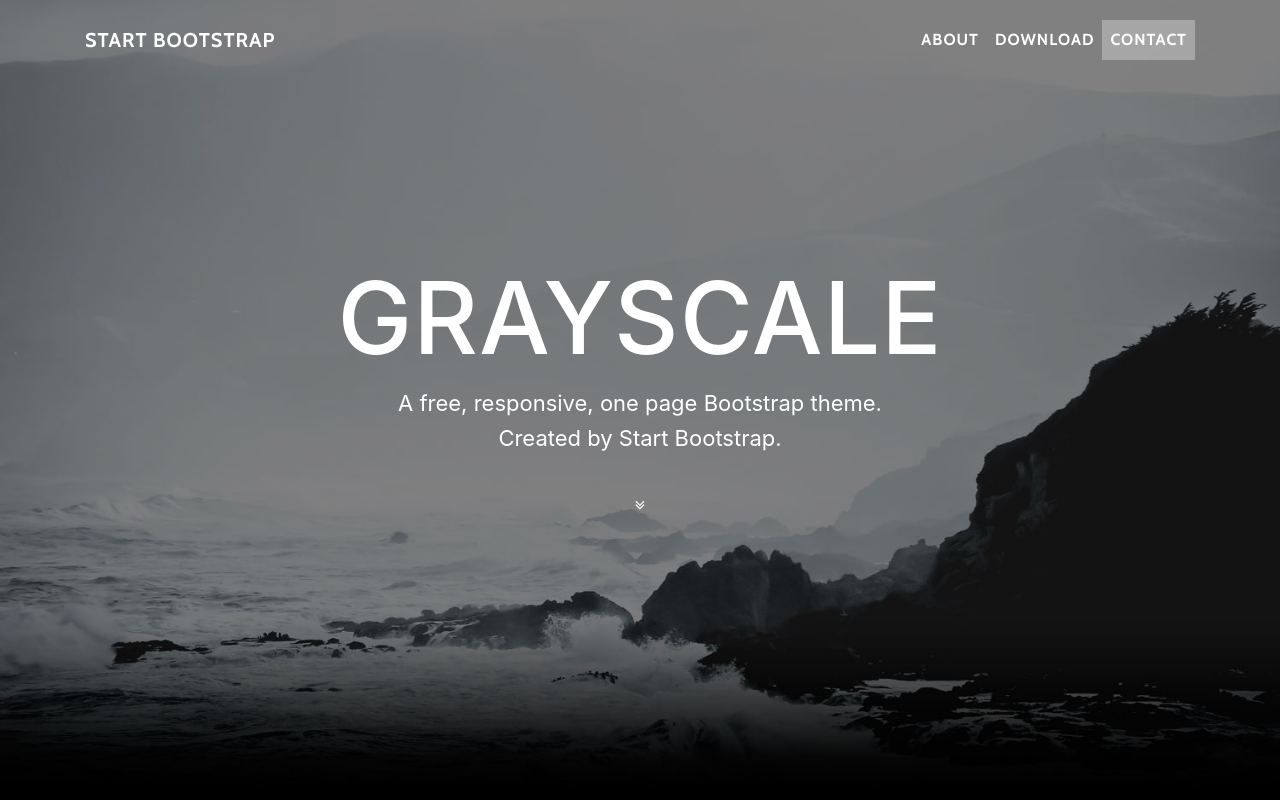
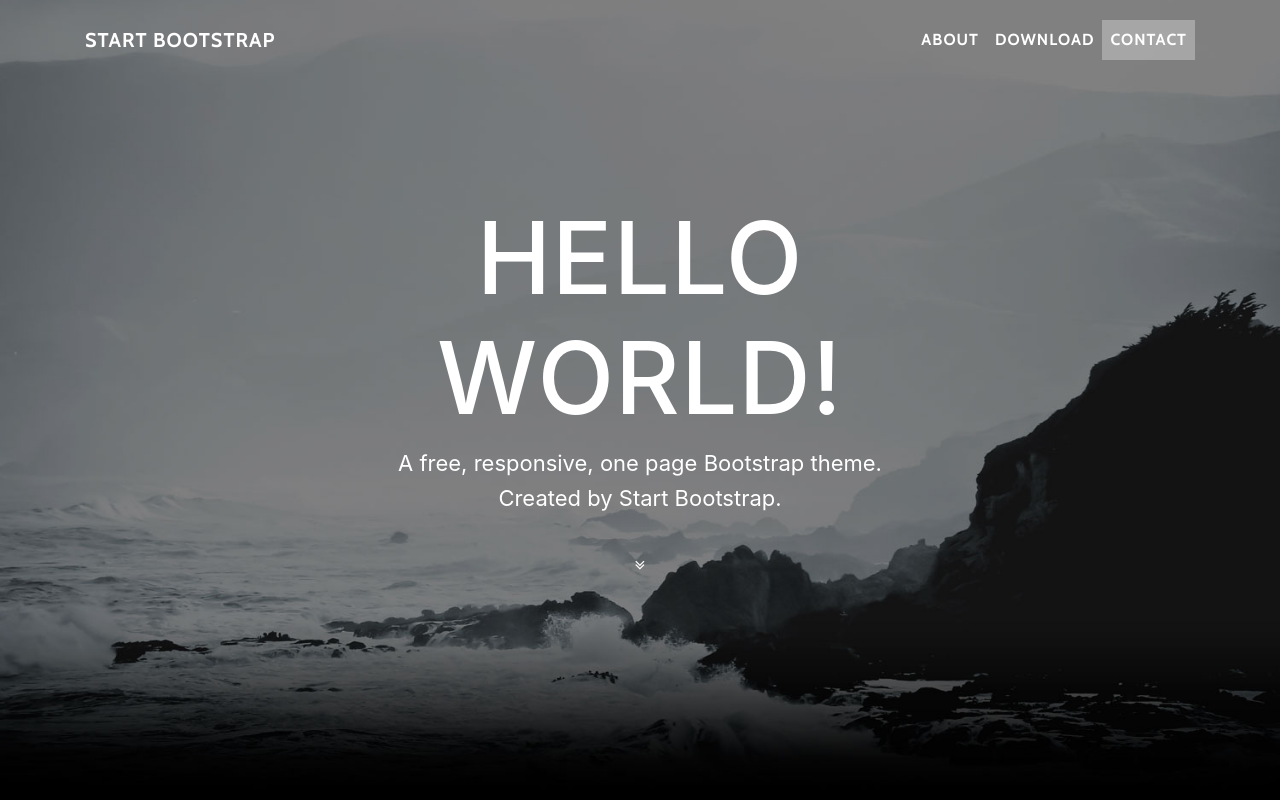
Before and after one commit to annarekow/hoot-photos, a website with bundled scripts: page index.html in a window 1280 px wide. Shown: the top 800 px of the page. Built offline with nearby package versions, Linux system fonts and the light colour scheme.

Commit message:
edited landing

```diff
--- a/index.html
+++ b/index.html
@@ -55,7 +55,7 @@
         <div class="container">
           <div class="row">
             <div class="col-lg-8 mx-auto">
-              <h1 class="brand-heading">Grayscale</h1>
+              <h1 class="brand-heading">Hello World!</h1>
               <p class="intro-text">A free, responsive, one page Bootstrap theme.
                 <br>Created by Start Bootstrap.</p>
               <a href="#about" class="btn btn-circle js-scroll-trigger">
```
